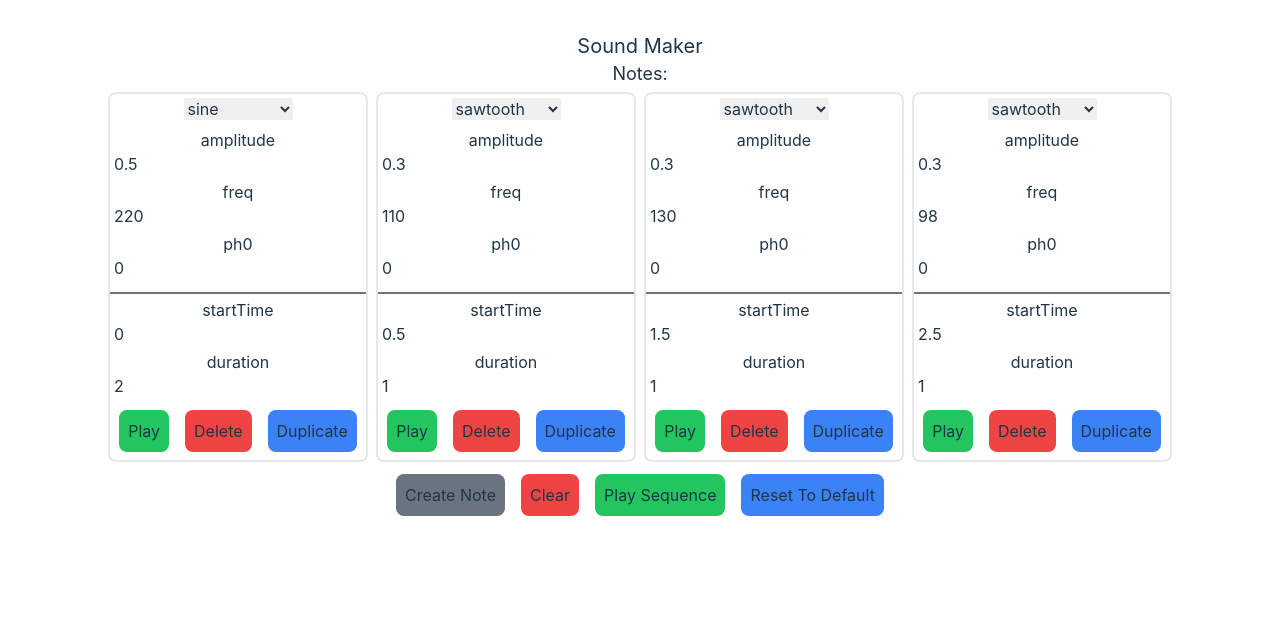
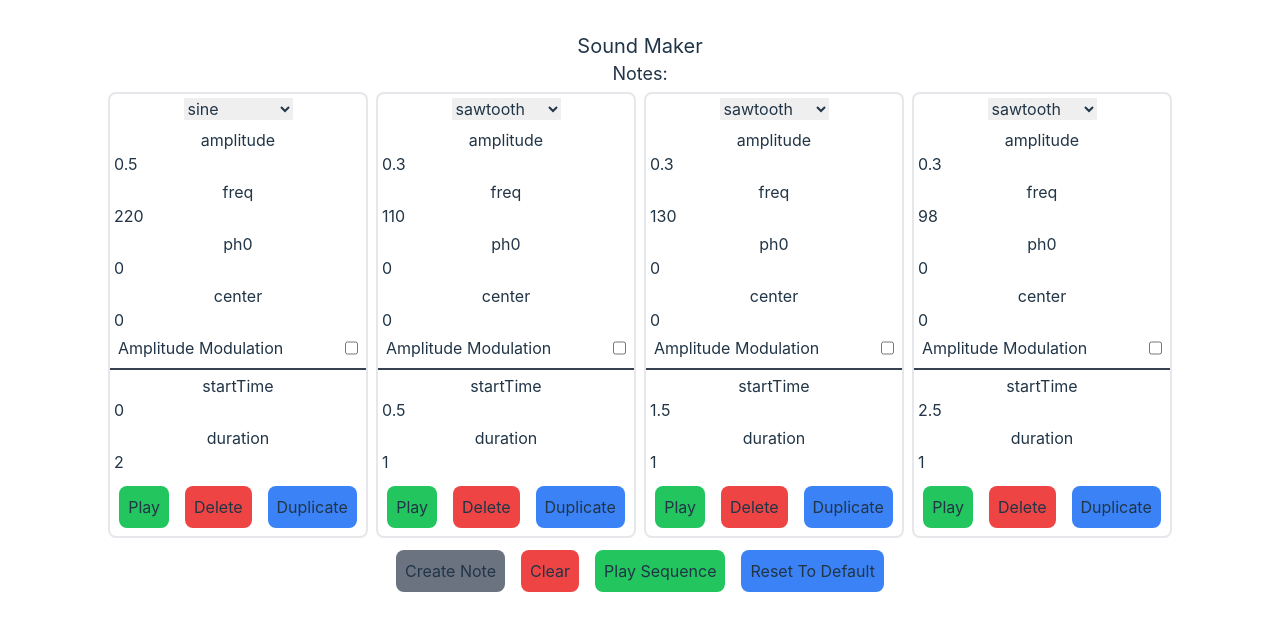
Before and after one commit to Oriery/cos_7, a Vue app: page / in a window 1280 px wide. Shown: the top 630 px of the page. Built offline with nearby package versions, Linux system fonts and the light colour scheme.

Commit message:
add amplitude modulation

```diff
--- a/src/App.vue
+++ b/src/App.vue
@@ -9,7 +9,7 @@
           :key="note.id"
           :note="(note as Note)"
           @delete-note="noteSequence.splice(noteSequence.indexOf(note), 1)"
-          @duplicate-note="noteSequence.splice(noteSequence.indexOf(note), 0, (note as Note).copy())"
+          @duplicate-note="duplicateNote"
         />
       </div>
       <button
@@ -74,4 +74,8 @@ function resetNoteSequence() {
   )))
 }
 
+function duplicateNote (note: Note) {
+  noteSequence.value.splice(noteSequence.value.indexOf(note), 0, note.copy())
+}
+
 </script>
--- a/src/components/Note.vue
+++ b/src/components/Note.vue
@@ -3,16 +3,16 @@
     class="border-2 rounded-lg m-1 flex flex-col justify-between"
   >
     <WaveComponent :wave="note.wave"/>
-    <div class="mt-2 border-t-2 border-gray-500">
+    <div class="mt-1 border-t-2 border-gray-700">
       <div>
         <div
           v-for="prop in Object.keys(note).map(prop => prop.startsWith('_') ? prop.slice(1) : prop).filter((prop) => prop !== 'id' && prop !== 'endTime' && typeof note[prop] === 'number')"
           :key="prop"
           class="flex flex-col m-1"
         >
-          <label :for="prop">{{ prop }}</label>
+          <label :for="prop + note.id">{{ prop }}</label>
           <input
-            :name="prop"
+            :id="prop + note.id"
             :value="note[prop]"
             @input="note[prop] = Number(($event?.target as HTMLInputElement)?.value || 0)"
             type="number"
--- a/src/components/Wave.vue
+++ b/src/components/Wave.vue
@@ -1,7 +1,5 @@
 <template>
-  <div
-    :class="dedicatedDesign ? 'border-2 rounded-lg m-1' : ''"
-  >
+  <div>
     <select
       v-model="wave.type"
       class="m-1"
@@ -19,24 +17,53 @@
       :key="prop"
       class="flex flex-col m-1"
     >
-      <label :for="prop">{{ prop }}</label>
+      <label :for="prop + wave.id">{{ prop }}</label>
       <input
-        :name="prop"
+        :id="prop + wave.id"
         :value="wave[prop]"
         @input="wave[prop] = Number(($event?.target as HTMLInputElement)?.value || 0)"
         type="number"
       >
     </div>
+    <div class="flex justify-between m-1 mx-2 gap-x-2">
+      <label :for="'amp-mod' + wave.id">Amplitude Modulation</label>
+      <input
+        :id="'amp-mod' + wave.id"
+        type="checkbox"
+        v-model="amplitudeModIsOn"
+      >
+    </div>
+    <WaveComponent v-if="amplitudeModIsOn" :wave="amplitudeMod!" class="border-2 rounded-lg m-1"/>
   </div>
 </template>
 
 <script setup lang="ts">
 
 import { Wave, WaveType } from '../types/notes'
+import WaveComponent from './Wave.vue'
+import { ref, watch } from 'vue'
 
-defineProps<{
+const props = defineProps<{
   wave: Wave
-  dedicatedDesign?: boolean
 }>()
 
+const amplitudeMod = ref<Wave | undefined>(props.wave.amplitudeMod)
+const amplitudeModIsOn = ref<boolean>(amplitudeMod.value !== undefined)
+
+watch(amplitudeMod, (newVal) => {
+  if (newVal) {
+    props.wave.amplitudeMod = newVal
+  } else {
+    props.wave.amplitudeMod = undefined
+  }
+})
+
+watch(amplitudeModIsOn, (newVal) => {
+  if (newVal) {
+    amplitudeMod.value = new Wave(WaveType.SINE, 0.5, 1, 0, 0.5)
+  } else {
+    amplitudeMod.value = undefined
+  }
+})
+
 </script>
--- a/src/types/notes.ts
+++ b/src/types/notes.ts
@@ -1,6 +1,7 @@
 const SAMPLE_RATE = 44100
 
 export class Note {
+  private _id: string;
   private _startTime: number;
   private _duration: number;
   private _endTime: number;
@@ -9,6 +10,7 @@ export class Note {
   [key: string]: any;
 
   constructor(startTime: number = 0, duration: number = 1, wave = new Wave()) {
+    this._id = Math.random().toString(36).slice(2);
     this._startTime = startTime;
     this._duration = duration;
     this._endTime = startTime + duration;
@@ -55,11 +57,14 @@ export class Note {
 }
 
 export class Wave {
+  id: string;
   amplitude: number;
+  amplitudeMod?: Wave;
   type: WaveType;
   freq: number;
   ph0: number;
   fullness: number; // 0 - 1 – For square wave
+  center: number; // where "zero" of the wave is
   [key: string]: any;
 
   constructor(
@@ -67,13 +72,18 @@ export class Wave {
     amplitude: number = 0.5,
     freq: number = 220,
     ph0: number = 0,
+    center: number = 0,
     fullness?: number,
+    amplitudeMod?: Wave,
   ) {
+    this.id = Math.random().toString(36).slice(2);
     this.amplitude = amplitude;
     this.type = type;
     this.freq = freq;
     this.ph0 = ph0;
+    this.center = center;
     this.fullness = fullness || 0.5;
+    this.amplitudeMod = amplitudeMod;
   }
 
   toBytes(this: Wave, sampleRate: number, duration: number): Float32Array {
@@ -81,7 +91,14 @@ export class Wave {
 
     const buffer = new Float32Array(sampleRate * duration);
     for (let i = 0; i < buffer.length; i++) {
-      buffer[i] = WAVES_GENERATORS[this.type as WaveType](this.freq, i / sampleRate, this.ph0, this.fullness) * this.amplitude;
+      buffer[i] = WAVES_GENERATORS[this.type as WaveType](this.freq, i / sampleRate, this.ph0, this.fullness) * this.amplitude + this.center;
+    }
+
+    const amplitudeModBuffer = this.amplitudeMod?.toBytes(sampleRate, duration);
+    if (amplitudeModBuffer) {
+      for (let i = 0; i < buffer.length; i++) {
+        buffer[i] *= amplitudeModBuffer[i];
+      }
     }
     return buffer;
   }
@@ -91,7 +108,7 @@ export class Wave {
   }
 
   copy(this: Wave) : Wave {
-    return new Wave(this.type, this.amplitude, this.freq, this.ph0, this.fullness)
+    return new Wave(this.type, this.amplitude, this.freq, this.ph0, this.center, this.fullness, this.amplitudeMod?.copy())
   }
 }
 
```
